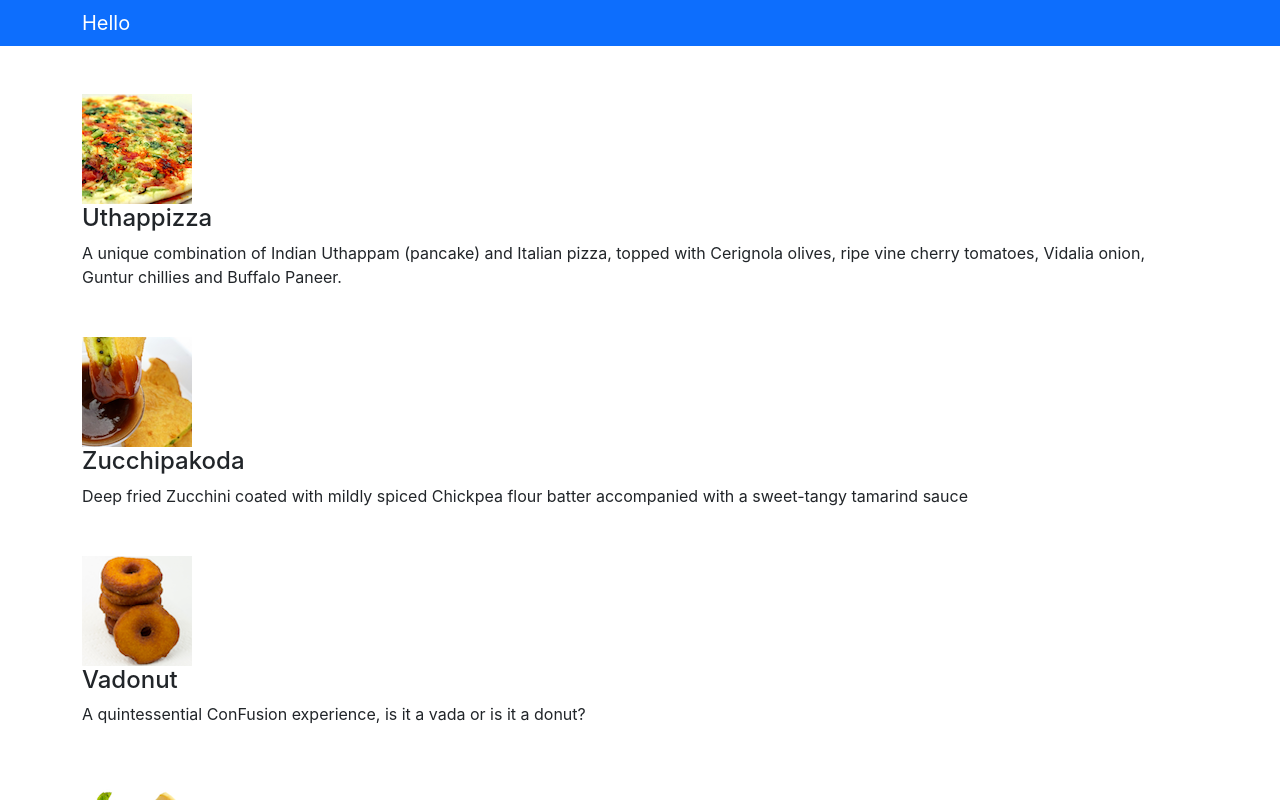
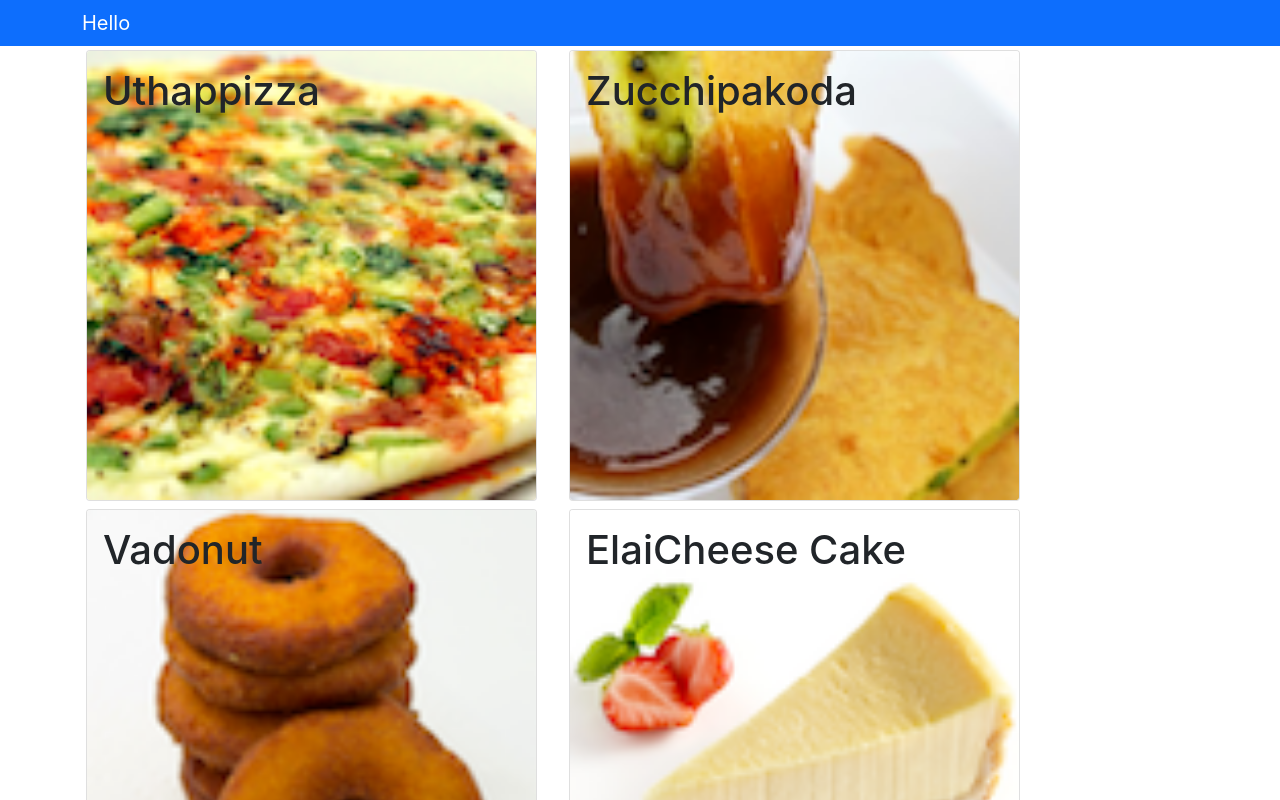
Before and after one commit to Lagan28/webdev-react-cera, a React (Create React App) app in the folder confusion/: page / in a window 1280 px wide. Shown: the top 800 px of the page. Built offline with nearby package versions, Linux system fonts and the light colour scheme.

Commit message:
dishes component added

```diff
--- a/confusion/src/App.js
+++ b/confusion/src/App.js
@@ -2,8 +2,18 @@
 import { Navbar, NavbarBrand } from 'reactstrap'
 import Menu from './components/menuComponent'
 import './App.css';
+import { DISHES } from './shared/dishes'
 
-function App() {
+class App extends Component {
+
+    constructor(props){
+        super(props);
+        this.state={
+            dishes: DISHES
+        };
+    }
+
+    render(){
         return (
             <div>
                 <Navbar dark color="primary">
@@ -11,9 +21,11 @@
                         <NavbarBrand href="/">Hello</NavbarBrand>
                     </div>
                 </Navbar>
-        <Menu />
+                <Menu dishes={this.state.dishes} />
             </div>
         );
     }
 
+}
+
 export default App;
--- a/confusion/src/components/menuComponent.js
+++ b/confusion/src/components/menuComponent.js
@@ -1,5 +1,5 @@
 import React, { Component } from 'react';
-import { Media } from 'reactstrap';
+import { Card, CardImg, CardImgOverlay, CardText, CardBody, CardTitle } from 'reactstrap';
 
 class Menu extends Component {
 
@@ -7,61 +7,43 @@
         super(props);
 
         this.state = {
-            dishes: [
-                {
-                    id: 0,
-                    name:'Uthappizza',
-                    image: 'assets/images/uthappizza.png',
-                    category: 'mains',
-                    label:'Hot',
-                    price:'4.99',
-                    description:'A unique combination of Indian Uthappam (pancake) and Italian pizza, topped with Cerignola olives, ripe vine cherry tomatoes, Vidalia onion, Guntur chillies and Buffalo Paneer.'
-                },
-                {
-                    id: 1,
-                    name:'Zucchipakoda',
-                    image: 'assets/images/zucchipakoda.png',
-                    category: 'appetizer',
-                    label:'',
-                    price:'1.99',
-                    description:'Deep fried Zucchini coated with mildly spiced Chickpea flour batter accompanied with a sweet-tangy tamarind sauce'
-                },
-                {
-                    id: 2,
-                    name:'Vadonut',
-                    image: 'assets/images/vadonut.png',
-                    category: 'appetizer',
-                    label:'New',
-                    price:'1.99',
-                    description:'A quintessential ConFusion experience, is it a vada or is it a donut?'
-                },
-                {
-                    id: 3,
-                    name:'ElaiCheese Cake',
-                    image: 'assets/images/elaicheesecake.png',
-                    category: 'dessert',
-                    label:'',
-                    price:'2.99',
-                    description:'A delectable, semi-sweet New York Style Cheese Cake, with Graham cracker crust and spiced with Indian cardamoms'
-                }
-            ]
+            selectedDish: null
         };
+    }
+
+    onDishSelect(dish){
+        this.setState({selectedDish: dish});
+    }
+
+    renderDish(dish){
+        if(dish!=null){
+            return(
+                <Card>
+                    <CardImg width="100%" object src={dish.image} alt={dish.name} />
+                    <CardBody>
+                        <CardTitle tag="h1">{dish.name}</CardTitle>
+                        <CardText>{dish.description}</CardText>
+                    </CardBody>
+                </Card>
+            )
+        }else{
+            return(
+                <div></div>
+            );
+        }
     }
 
     render(){
 
-        const menu = this.state.dishes.map((dish) => {
+        const menu = this.props.dishes.map((dish) => {
             return (
-                <div key = {dish.id} className="col-12 mt-5">
-                    <Media tag="li" className="list-unstyled">
-                        <Media left middle>
-                            <Media object src={dish.image} alt={dish.name} />
-                        </Media>
-                        <Media body className="ml-5">
-                            <Media heading>{dish.name}</Media>
-                            <p>{dish.description}</p>
-                        </Media>
-                    </Media>
+                <div key = {dish.id} className="col-12 col-md-5 m-1">
+                    <Card onClick={()=>this.onDishSelect(dish)}>
+                        <CardImg width="100%" object src={dish.image} alt={dish.name} />
+                        <CardImgOverlay>
+                            <CardTitle tag="h1">{dish.name}</CardTitle>
+                        </CardImgOverlay>
+                    </Card>
                 </div>
             )
         });
@@ -69,9 +51,10 @@
         return (
             <div className="container">
                 <div className="row">
-                    <Media list>
-                        {menu}
-                    </Media>
+                    {menu}
+                </div>
+                <div className="row">
+                    {this.renderDish(this.state.selectedDish)}
                 </div>
             </div>
         );
--- /dev/null
+++ b/confusion/src/shared/dishes.js
@@ -0,0 +1,186 @@
+export const DISHES =
+    [
+        {
+            id: 0,
+            name:'Uthappizza',
+            image: 'assets/images/uthappizza.png',
+            category: 'mains',
+            label:'Hot',
+            price:'4.99',
+            description:'A unique combination of Indian Uthappam (pancake) and Italian pizza, topped with Cerignola olives, ripe vine cherry tomatoes, Vidalia onion, Guntur chillies and Buffalo Paneer.',
+            comments: [
+                {
+                    id: 0,
+                    rating: 5,
+                    comment: "Imagine all the eatables, living in conFusion!",
+                    author: "John Lemon",
+                    date: "2012-10-16T17:57:28.556094Z"
+                },
+                {
+                    id: 1,
+                    rating: 4,
+                    comment: "Sends anyone to heaven, I wish I could get my mother-in-law to eat it!",
+                    author: "Paul McVites",
+                    date: "2014-09-05T17:57:28.556094Z"
+                },
+                {
+                    id: 2,
+                    rating: 3,
+                    comment: "Eat it, just eat it!",
+                    author: "Michael Jaikishan",
+                    date: "2015-02-13T17:57:28.556094Z"
+                },
+                {
+                    id: 3,
+                    rating: 4,
+                    comment: "Ultimate, Reaching for the stars!",
+                    author: "Ringo Starry",
+                    date: "2013-12-02T17:57:28.556094Z"
+                },
+                {
+                    id: 4,
+                    rating: 2,
+                    comment: "It's your birthday, we're gonna party!",
+                    author: "25 Cent",
+                    date: "2011-12-02T17:57:28.556094Z"
+                }
+            ]                        },
+        {
+            id: 1,
+            name:'Zucchipakoda',
+            image: 'assets/images/zucchipakoda.png',
+            category: 'appetizer',
+            label:'',
+            price:'1.99',
+            description:'Deep fried Zucchini coated with mildly spiced Chickpea flour batter accompanied with a sweet-tangy tamarind sauce',
+            comments: [
+                {
+                    id: 0,
+                    rating: 5,
+                    comment: "Imagine all the eatables, living in conFusion!",
+                    author: "John Lemon",
+                    date: "2012-10-16T17:57:28.556094Z"
+                },
+                {
+                    id: 1,
+                    rating: 4,
+                    comment: "Sends anyone to heaven, I wish I could get my mother-in-law to eat it!",
+                    author: "Paul McVites",
+                    date: "2014-09-05T17:57:28.556094Z"
+                },
+                {
+                    id: 2,
+                    rating: 3,
+                    comment: "Eat it, just eat it!",
+                    author: "Michael Jaikishan",
+                    date: "2015-02-13T17:57:28.556094Z"
+                },
+                {
+                    id: 3,
+                    rating: 4,
+                    comment: "Ultimate, Reaching for the stars!",
+                    author: "Ringo Starry",
+                    date: "2013-12-02T17:57:28.556094Z"
+                },
+                {
+                    id: 4,
+                    rating: 2,
+                    comment: "It's your birthday, we're gonna party!",
+                    author: "25 Cent",
+                    date: "2011-12-02T17:57:28.556094Z"
+                }
+            ]
+        },
+        {
+            id: 2,
+            name:'Vadonut',
+            image: 'assets/images/vadonut.png',
+            category: 'appetizer',
+            label:'New',
+            price:'1.99',
+            description:'A quintessential ConFusion experience, is it a vada or is it a donut?',
+            comments: [
+                {
+                    id: 0,
+                    rating: 5,
+                    comment: "Imagine all the eatables, living in conFusion!",
+                    author: "John Lemon",
+                    date: "2012-10-16T17:57:28.556094Z"
+                },
+                {
+                    id: 1,
+                    rating: 4,
+                    comment: "Sends anyone to heaven, I wish I could get my mother-in-law to eat it!",
+                    author: "Paul McVites",
+                    date: "2014-09-05T17:57:28.556094Z"
+                },
+                {
+                    id: 2,
+                    rating: 3,
+                    comment: "Eat it, just eat it!",
+                    author: "Michael Jaikishan",
+                    date: "2015-02-13T17:57:28.556094Z"
+                },
+                {
+                    id: 3,
+                    rating: 4,
+                    comment: "Ultimate, Reaching for the stars!",
+                    author: "Ringo Starry",
+                    date: "2013-12-02T17:57:28.556094Z"
+                },
+                {
+                    id: 4,
+                    rating: 2,
+                    comment: "It's your birthday, we're gonna party!",
+                    author: "25 Cent",
+                    date: "2011-12-02T17:57:28.556094Z"
+                }
+            ]
+        },
+        {
+            id: 3,
+            name:'ElaiCheese Cake',
+            image: 'assets/images/elaicheesecake.png',
+            category: 'dessert',
+            label:'',
+            price:'2.99',
+            description:'A delectable, semi-sweet New York Style Cheese Cake, with Graham cracker crust and spiced with Indian cardamoms',
+            comments: [
+                {
+                    id: 0,
+                    rating: 5,
+                    comment: "Imagine all the eatables, living in conFusion!",
+                    author: "John Lemon",
+                    date: "2012-10-16T17:57:28.556094Z"
+                },
+                {
+                    id: 1,
+                    rating: 4,
+                    comment: "Sends anyone to heaven, I wish I could get my mother-in-law to eat it!",
+                    author: "Paul McVites",
+                    date: "2014-09-05T17:57:28.556094Z"
+                },
+                {
+                    id: 2,
+                    rating: 3,
+                    comment: "Eat it, just eat it!",
+                    author: "Michael Jaikishan",
+                    date: "2015-02-13T17:57:28.556094Z"
+                },
+                {
+                    id: 3,
+                    rating: 4,
+                    comment: "Ultimate, Reaching for the stars!",
+                    author: "Ringo Starry",
+                    date: "2013-12-02T17:57:28.556094Z"
+                },
+                {
+                    id: 4,
+                    rating: 2,
+                    comment: "It's your birthday, we're gonna party!",
+                    author: "25 Cent",
+                    date: "2011-12-02T17:57:28.556094Z"
+                }
+            ]
+        }
+    ];
```
Lines whose indentation alone changed are shown as unchanged.
